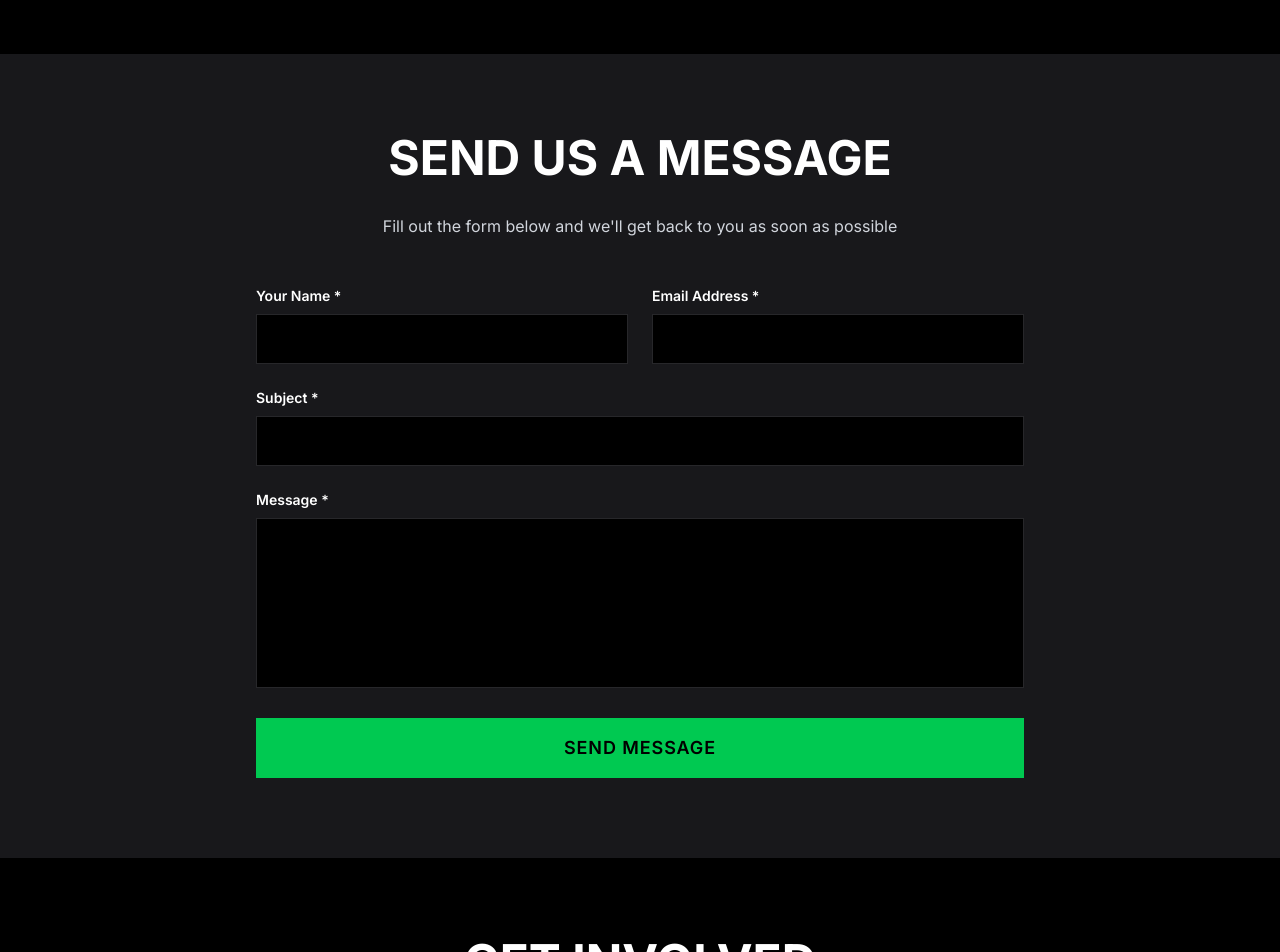
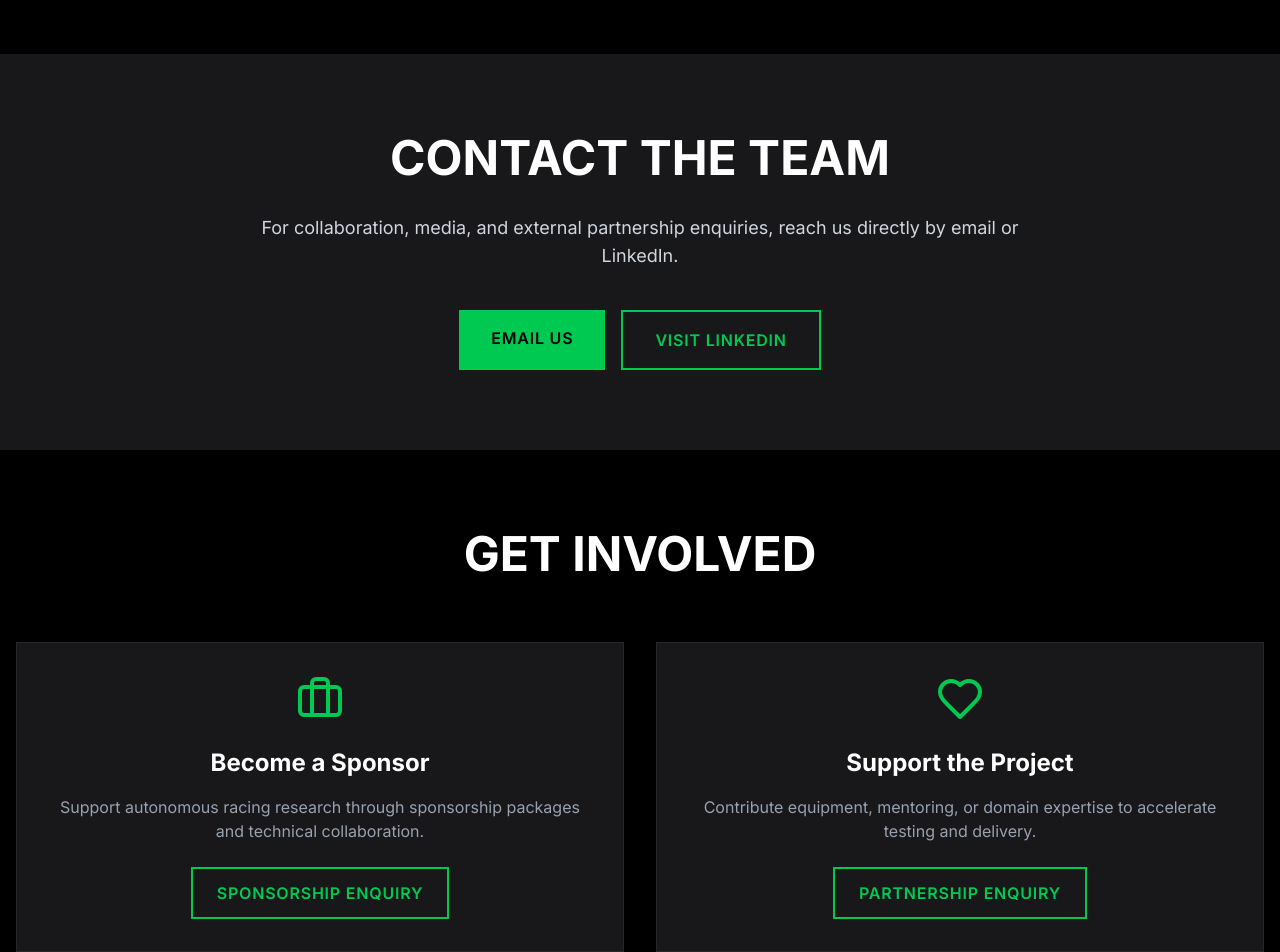
Before and after one commit to Warwick-Racing/ai, a React (Vite) app: page /contact in a window 1280 px wide. Shown: the part 880-1832 px from the top of the page. Built offline with nearby package versions, Linux system fonts and the light colour scheme.

Commit message:
Refine team/contact pages and add photo gallery

```diff
--- a/src/app/components/Navigation.tsx
+++ b/src/app/components/Navigation.tsx
@@ -46,9 +46,6 @@ export default function Navigation() {
                 {item.label}
               </Link>
             ))}
-            <button className="bg-green-500 hover:bg-green-600 text-black px-6 py-2 text-sm font-semibold tracking-wider transition-colors">
-              JOIN US
-            </button>
           </div>
 
           {/* Mobile Menu Button */}
@@ -75,9 +72,6 @@ export default function Navigation() {
                 {item.label}
               </Link>
             ))}
-            <button className="w-full mt-4 bg-green-500 hover:bg-green-600 text-black px-6 py-2 text-sm font-semibold tracking-wider transition-colors">
-              JOIN US
-            </button>
           </div>
         )}
       </div>
--- a/src/app/pages/Contact.tsx
+++ b/src/app/pages/Contact.tsx
@@ -1,46 +1,12 @@
-import { Mail, MapPin, Phone, Users, Briefcase, Heart } from "lucide-react";
-import { useState } from "react";
+import { Briefcase, Heart, Mail, MapPin, Phone } from "lucide-react";
 
 export default function Contact() {
-  const [formData, setFormData] = useState({
-    name: "",
-    email: "",
-    subject: "",
-    message: "",
-  });
-  const [isSubmitting, setIsSubmitting] = useState(false);
-  const [submitStatus, setSubmitStatus] = useState<"success" | "error" | null>(null);
-
-  const handleSubmit = async (e: React.FormEvent) => {
-    e.preventDefault();
-    setIsSubmitting(true);
-    setSubmitStatus(null);
-
-    // 模拟表单提交
-    setTimeout(() => {
-      setIsSubmitting(false);
-      setSubmitStatus("success");
-      setFormData({ name: "", email: "", subject: "", message: "" });
-
-      // 3秒后清除成功消息
-      setTimeout(() => {
-        setSubmitStatus(null);
-      }, 3000);
-    }, 1000);
-  };
-
-  const handleChange = (e: React.ChangeEvent<HTMLInputElement | HTMLTextAreaElement>) => {
-    setFormData({
-      ...formData,
-      [e.target.id]: e.target.value,
-    });
-  };
   const contactInfo = [
     {
       icon: <Mail className="w-6 h-6 text-green-500" />,
       title: "Email",
       value: "wrai@somewebsite.co.uk",
-      description: "Get in touch with our team",
+      description: "Reach the core team directly",
     },
     {
       icon: <MapPin className="w-6 h-6 text-green-500" />,
@@ -52,29 +18,27 @@ export default function Contact() {
       icon: <Phone className="w-6 h-6 text-green-500" />,
       title: "Social Media",
       value: "LinkedIn",
-      description: "Follow us on LinkedIn",
+      description: "Follow project updates and milestones",
       link: "https://www.linkedin.com/company/warwick-racing-ai/",
     },
   ];
 
   const opportunities = [
     {
-      icon: <Users className="w-12 h-12 text-green-500" />,
-      title: "Join the Team",
-      description: "We're always looking for passionate students to join us. Whether you're an engineer, programmer, or business student, we have a place for you.",
-      action: "Apply Now",
-    },
-    {
       icon: <Briefcase className="w-12 h-12 text-green-500" />,
       title: "Become a Sponsor",
-      description: "Help us push the boundaries of autonomous racing technology. We offer various sponsorship packages with excellent visibility and collaboration opportunities.",
-      action: "View Packages",
+      description:
+        "Support autonomous racing research through sponsorship packages and technical collaboration.",
+      action: "SPONSORSHIP ENQUIRY",
+      href: "mailto:wrai@somewebsite.co.uk?subject=Sponsorship%20Enquiry",
     },
     {
       icon: <Heart className="w-12 h-12 text-green-500" />,
-      title: "Support Us",
-      description: "Support our team through donations, equipment, or expertise. Every contribution helps us achieve our goals.",
-      action: "Learn More",
+      title: "Support the Project",
+      description:
+        "Contribute equipment, mentoring, or domain expertise to accelerate testing and delivery.",
+      action: "PARTNERSHIP ENQUIRY",
+      href: "mailto:wrai@somewebsite.co.uk?subject=Partnership%20Enquiry",
     },
   ];
 
@@ -83,11 +47,9 @@ export default function Contact() {
       {/* Hero Section */}
       <section className="relative py-32 px-4 bg-zinc-900">
         <div className="max-w-7xl mx-auto text-center">
-          <h1 className="text-5xl md:text-7xl font-bold mb-6">
-            GET IN TOUCH
-          </h1>
+          <h1 className="text-5xl md:text-7xl font-bold mb-6">GET IN TOUCH</h1>
           <p className="text-xl md:text-2xl text-gray-300 max-w-3xl mx-auto">
-            Have questions or want to collaborate? We'd love to hear from you
+            Have questions or want to collaborate? We&apos;d love to hear from you.
           </p>
         </div>
       </section>
@@ -125,109 +87,49 @@ export default function Contact() {
         </div>
       </section>
 
-      {/* Contact Form */}
+      {/* Static Contact CTA */}
       <section className="py-20 px-4 bg-zinc-900">
-        <div className="max-w-3xl mx-auto">
-          <h2 className="text-4xl md:text-5xl font-bold text-center mb-8">
-            SEND US A MESSAGE
-          </h2>
-          <p className="text-center text-gray-300 mb-12">
-            Fill out the form below and we'll get back to you as soon as possible
+        <div className="max-w-3xl mx-auto text-center">
+          <h2 className="text-4xl md:text-5xl font-bold mb-8">CONTACT THE TEAM</h2>
+          <p className="text-gray-300 mb-10 text-lg">
+            For collaboration, media, and external partnership enquiries, reach us directly by
+            email or LinkedIn.
           </p>
-          <form onSubmit={handleSubmit} className="space-y-6">
-            {submitStatus === "success" && (
-              <div className="bg-green-500/20 border border-green-500 text-green-500 px-4 py-3 rounded">
-                消息已成功发送！我们会尽快回复您。
-              </div>
-            )}
-            {submitStatus === "error" && (
-              <div className="bg-red-500/20 border border-red-500 text-red-500 px-4 py-3 rounded">
-                发送失败，请稍后重试。
-              </div>
-            )}
-            <div className="grid grid-cols-1 md:grid-cols-2 gap-6">
-              <div>
-                <label htmlFor="name" className="block text-sm font-semibold mb-2">
-                  Your Name *
-                </label>
-                <input
-                  type="text"
-                  id="name"
-                  value={formData.name}
-                  onChange={handleChange}
-                  className="w-full px-4 py-3 bg-black border border-zinc-800 focus:border-green-500 focus:outline-none transition-colors text-white"
-                  required
-                />
-              </div>
-              <div>
-                <label htmlFor="email" className="block text-sm font-semibold mb-2">
-                  Email Address *
-                </label>
-                <input
-                  type="email"
-                  id="email"
-                  value={formData.email}
-                  onChange={handleChange}
-                  className="w-full px-4 py-3 bg-black border border-zinc-800 focus:border-green-500 focus:outline-none transition-colors text-white"
-                  required
-                />
-              </div>
-            </div>
-            <div>
-              <label htmlFor="subject" className="block text-sm font-semibold mb-2">
-                Subject *
-              </label>
-              <input
-                type="text"
-                id="subject"
-                value={formData.subject}
-                onChange={handleChange}
-                className="w-full px-4 py-3 bg-black border border-zinc-800 focus:border-green-500 focus:outline-none transition-colors text-white"
-                required
-              />
-            </div>
-            <div>
-              <label htmlFor="message" className="block text-sm font-semibold mb-2">
-                Message *
-              </label>
-              <textarea
-                id="message"
-                rows={6}
-                value={formData.message}
-                onChange={handleChange}
-                className="w-full px-4 py-3 bg-black border border-zinc-800 focus:border-green-500 focus:outline-none transition-colors resize-none text-white"
-                required
-              />
-            </div>
-            <button
-              type="submit"
-              disabled={isSubmitting}
-              className="w-full bg-green-500 hover:bg-green-600 disabled:bg-green-500/50 disabled:cursor-not-allowed text-black px-8 py-4 text-lg font-semibold tracking-wider transition-colors"
+          <div className="flex flex-col sm:flex-row gap-4 justify-center">
+            <a
+              href="mailto:wrai@somewebsite.co.uk"
+              className="bg-green-500 hover:bg-green-600 text-black px-8 py-4 text-base font-semibold tracking-wider transition-colors"
             >
-              {isSubmitting ? "发送中..." : "SEND MESSAGE"}
-            </button>
-          </form>
+              EMAIL US
+            </a>
+            <a
+              href="https://www.linkedin.com/company/warwick-racing-ai/"
+              target="_blank"
+              rel="noopener noreferrer"
+              className="border-2 border-green-500 hover:bg-green-500 hover:text-black text-green-500 px-8 py-4 text-base font-semibold tracking-wider transition-colors"
+            >
+              VISIT LINKEDIN
+            </a>
+          </div>
         </div>
       </section>
 
       {/* Opportunities */}
       <section className="py-20 px-4">
         <div className="max-w-7xl mx-auto">
-          <h2 className="text-4xl md:text-5xl font-bold text-center mb-16">
-            GET INVOLVED
-          </h2>
-          <div className="grid grid-cols-1 md:grid-cols-3 gap-8">
+          <h2 className="text-4xl md:text-5xl font-bold text-center mb-16">GET INVOLVED</h2>
+          <div className="grid grid-cols-1 md:grid-cols-2 gap-8">
             {opportunities.map((opp, index) => (
-              <div
-                key={index}
-                className="bg-zinc-900 p-8 border border-zinc-800 text-center"
-              >
+              <div key={index} className="bg-zinc-900 p-8 border border-zinc-800 text-center">
                 <div className="flex justify-center mb-6">{opp.icon}</div>
                 <h3 className="text-2xl font-bold mb-4">{opp.title}</h3>
                 <p className="text-gray-400 mb-6">{opp.description}</p>
-                <button className="border-2 border-green-500 hover:bg-green-500 hover:text-black text-green-500 px-6 py-3 font-semibold tracking-wider transition-colors">
+                <a
+                  href={opp.href}
+                  className="inline-block border-2 border-green-500 hover:bg-green-500 hover:text-black text-green-500 px-6 py-3 font-semibold tracking-wider transition-colors"
+                >
                   {opp.action}
-                </button>
+                </a>
               </div>
             ))}
           </div>
--- a/src/app/pages/Team.tsx
+++ b/src/app/pages/Team.tsx
@@ -1,71 +1,164 @@
-import { Users, Briefcase, Code, Wrench, Brain, Cpu } from "lucide-react";
+import { useEffect, useState } from "react";
+import { Briefcase, Brain, ChevronLeft, ChevronRight, Code, Cpu, X } from "lucide-react";
+
+const aiCar = `${import.meta.env.BASE_URL}assets/ai-development-car.jpg`;
+const formulaCar = `${import.meta.env.BASE_URL}assets/formula-student-car.jpg`;
 
 export default function Team() {
   const departments = [
     {
       icon: <Brain className="w-12 h-12 text-green-500" />,
-      name: "AI & ML Team",
-      description: "Focusing on machine learning and artificial intelligence algorithm development, driving innovation and advancement in intelligent racing technology",
-      members: ["AI Engineers", "Machine Learning Experts", "Computer Vision Specialists"],
+      name: "AI & Perception",
+      description:
+        "Designs computer vision, sensor fusion, and model pipelines for robust autonomous perception.",
+      members: ["Perception Engineers", "Machine Learning Engineers", "Computer Vision Specialists"],
     },
     {
       icon: <Code className="w-12 h-12 text-green-500" />,
-      name: "Software Team",
-      description: "Responsible for software development, system architecture design, and software engineering practices, building stable and reliable software platforms",
-      members: ["Software Engineers", "System Architects", "DevOps Engineers"],
+      name: "Autonomy Software",
+      description:
+        "Builds planning, controls, and simulation tooling that powers reliable race-day autonomy.",
+      members: ["Planning Engineers", "Control Engineers", "Simulation Developers"],
     },
     {
       icon: <Cpu className="w-12 h-12 text-green-500" />,
-      name: "Hardware Team",
-      description: "Focusing on hardware design, electronic systems, and embedded development, providing powerful hardware support for racing vehicles",
-      members: ["Hardware Engineers", "Embedded Systems Engineers", "Electronics Specialists"],
+      name: "Electronics & Embedded",
+      description:
+        "Develops onboard electronics, embedded firmware, and integration infrastructure for the vehicle.",
+      members: ["Embedded Engineers", "Electronics Engineers", "Systems Integration Engineers"],
     },
     {
       icon: <Briefcase className="w-12 h-12 text-green-500" />,
-      name: "Org Team",
-      description: "Responsible for team organization management, project coordination, and operational support, ensuring efficient team collaboration and smooth project progress",
-      members: ["Project Managers", "Operations Coordinators", "Team Administrators"],
+      name: "Operations & Partnerships",
+      description:
+        "Leads delivery planning, sponsorship relationships, and cross-team program coordination.",
+      members: ["Program Managers", "Partnership Leads", "Operations Coordinators"],
     },
   ];
 
   const teamMembers = [
     {
-      name: "AI & ML Team",
+      name: "AI & Perception",
       roles: [
-        "AI Engineers",
-        "Machine Learning Experts",
+        "Perception Engineers",
+        "Machine Learning Engineers",
         "Computer Vision Specialists",
-        "Data Scientists",
+        "Data Analysts",
       ],
     },
     {
-      name: "Software Team",
+      name: "Autonomy Software",
       roles: [
-        "Software Engineers",
-        "System Architects",
-        "DevOps Engineers",
-        "Full Stack Developers",
+        "Planning Engineers",
+        "Control Engineers",
+        "Software Reliability Engineers",
+        "Tooling Developers",
       ],
     },
     {
-      name: "Hardware Team",
+      name: "Electronics & Embedded",
       roles: [
-        "Hardware Engineers",
-        "Embedded Systems Engineers",
-        "Electronics Specialists",
+        "Embedded Engineers",
+        "Electronics Engineers",
         "PCB Designers",
+        "Systems Integration Engineers",
       ],
     },
     {
-      name: "Org Team",
+      name: "Operations & Partnerships",
       roles: [
-        "Project Managers",
+        "Program Managers",
         "Operations Coordinators",
-        "Team Administrators",
-        "Event Organizers",
+        "Partnership Leads",
+        "Events Coordinators",
       ],
     },
   ];
+
+  const galleryImages = [
+    {
+      src: formulaCar,
+      alt: "Warwick AI Racing vehicle at track test",
+      caption: "Track testing and systems validation ahead of key milestones.",
+    },
+    {
+      src: aiCar,
+      alt: "AI development vehicle on campus",
+      caption: "Development platform used for rapid autonomy iterations.",
+    },
+    {
+      src: formulaCar,
+      alt: "Autonomous race car profile view",
+      caption: "Competition platform prepared for Formula Student AI.",
+    },
+    {
+      src: aiCar,
+      alt: "Sensor-equipped development car",
+      caption: "Integrated sensor stack supporting perception and control experiments.",
+    },
+    {
+      src: formulaCar,
+      alt: "Team vehicle close-up in paddock",
+      caption: "Race-day setup with final pre-run calibration checks.",
+    },
+    {
+      src: aiCar,
+      alt: "Prototype vehicle during testing",
+      caption: "Prototype runs used to benchmark autonomous performance.",
+    },
+  ];
+
+  const [selectedIndex, setSelectedIndex] = useState<number | null>(null);
+  const isGalleryOpen = selectedIndex !== null;
+
+  const closeGallery = () => setSelectedIndex(null);
+
+  const showPreviousImage = () => {
+    setSelectedIndex((currentIndex) => {
+      if (currentIndex === null) {
+        return 0;
+      }
+      return (currentIndex - 1 + galleryImages.length) % galleryImages.length;
+    });
+  };
+
+  const showNextImage = () => {
+    setSelectedIndex((currentIndex) => {
+      if (currentIndex === null) {
+        return 0;
+      }
+      return (currentIndex + 1) % galleryImages.length;
+    });
+  };
+
+  useEffect(() => {
+    if (!isGalleryOpen) {
+      return;
+    }
+
+    const handleKeyDown = (event: KeyboardEvent) => {
+      if (event.key === "Escape") {
+        closeGallery();
+      }
+      if (event.key === "ArrowLeft") {
+        event.preventDefault();
+        showPreviousImage();
+      }
+      if (event.key === "ArrowRight") {
+        event.preventDefault();
+        showNextImage();
+      }
+    };
+
+    const originalOverflow = document.body.style.overflow;
+    document.body.style.overflow = "hidden";
+    window.addEventListener("keydown", handleKeyDown);
+
+    return () => {
+      document.body.style.overflow = originalOverflow;
+      window.removeEventListener("keydown", handleKeyDown);
+    };
+  }, [isGalleryOpen]);
 
   return (
     <div className="pt-20">
@@ -137,23 +230,82 @@ export default function Team() {
         </div>
       </section>
 
-      {/* Join Us Section */}
+      {/* Photo Gallery */}
       <section className="py-20 px-4">
-        <div className="max-w-3xl mx-auto text-center">
-          <Users className="w-16 h-16 text-green-500 mx-auto mb-6" />
-          <h2 className="text-4xl md:text-5xl font-bold mb-6">
-            JOIN OUR TEAM
+        <div className="max-w-7xl mx-auto">
+          <h2 className="text-4xl md:text-5xl font-bold text-center mb-16">
+            PHOTO GALLERY
           </h2>
-          <p className="text-lg text-gray-300 mb-8">
-            We're always looking for passionate students who want to be part of something
-            extraordinary. Whether you're an engineer, programmer, designer, or business
-            student, there's a place for you on our team.
-          </p>
-          <button className="bg-green-500 hover:bg-green-600 text-black px-8 py-4 text-lg font-semibold tracking-wider transition-all duration-300 hover:scale-105 hover:shadow-lg hover:shadow-green-500/50">
-            APPLY NOW
-          </button>
+          <div className="grid grid-cols-1 sm:grid-cols-2 lg:grid-cols-3 gap-6">
+            {galleryImages.map((image, index) => (
+              <button
+                key={index}
+                type="button"
+                onClick={() => setSelectedIndex(index)}
+                className="group text-left bg-zinc-900 border border-zinc-800 hover:border-green-500 transition-colors overflow-hidden"
+              >
+                <img
+                  src={image.src}
+                  alt={image.alt}
+                  className="w-full h-60 object-cover group-hover:scale-105 transition-transform duration-300"
+                />
+                <div className="p-4">
+                  <p className="text-sm text-gray-300">{image.caption}</p>
+                </div>
+              </button>
+            ))}
+          </div>
         </div>
       </section>
+
+      {isGalleryOpen && selectedIndex !== null && (
+        <div
+          className="fixed inset-0 z-50 bg-black/90 flex items-center justify-center p-4"
+          role="dialog"
+          aria-modal="true"
+          aria-label="Team photo gallery"
+          onClick={closeGallery}
+        >
+          <div
+            className="relative w-full max-w-5xl bg-zinc-950 border border-zinc-700"
+            onClick={(event) => event.stopPropagation()}
+          >
+            <button
+              type="button"
+              onClick={closeGallery}
+              className="absolute top-4 right-4 z-10 text-white hover:text-green-500 transition-colors"
+              aria-label="Close gallery"
+            >
+              <X size={28} />
+            </button>
+            <button
+              type="button"
+              onClick={showPreviousImage}
+              className="absolute left-4 top-1/2 -translate-y-1/2 z-10 p-2 bg-black/70 border border-zinc-700 text-white hover:text-green-500 transition-colors"
+              aria-label="Previous image"
+            >
+              <ChevronLeft size={24} />
+            </button>
+            <button
+              type="button"
+              onClick={showNextImage}
+              className="absolute right-4 top-1/2 -translate-y-1/2 z-10 p-2 bg-black/70 border border-zinc-700 text-white hover:text-green-500 transition-colors"
+              aria-label="Next image"
+            >
+              <ChevronRight size={24} />
+            </button>
+
+            <img
+              src={galleryImages[selectedIndex].src}
+              alt={galleryImages[selectedIndex].alt}
+              className="w-full max-h-[70vh] object-contain bg-black"
+            />
+            <div className="px-6 py-4 border-t border-zinc-800">
+              <p className="text-gray-300">{galleryImages[selectedIndex].caption}</p>
+            </div>
+          </div>
+        </div>
+      )}
     </div>
   );
 }
```
